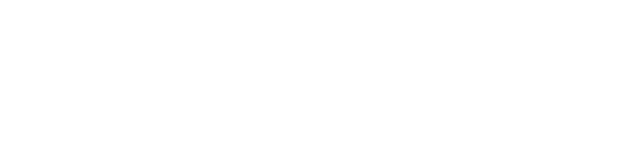
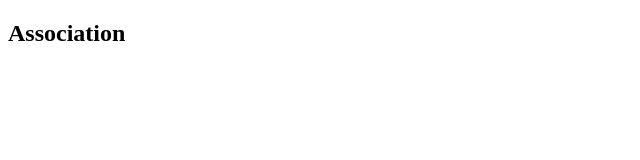
Before and after one commit to georgisenze/git-mon-cv, a plain HTML site: page index.html in a window 1280 px wide. Shown: the whole page, without its empty margins (0-640 px from the left). Drawn offline with Linux system fonts and the light colour scheme.

Commit message:
mise en place de la section associations

```diff
--- a/index.html
+++ b/index.html
@@ -8,6 +8,8 @@
     <title>Document</title>
 </head>
 <body>
-
+    <section>
+        <h1>Association</h1>
+    </section>
 </body>
 </html>
```
